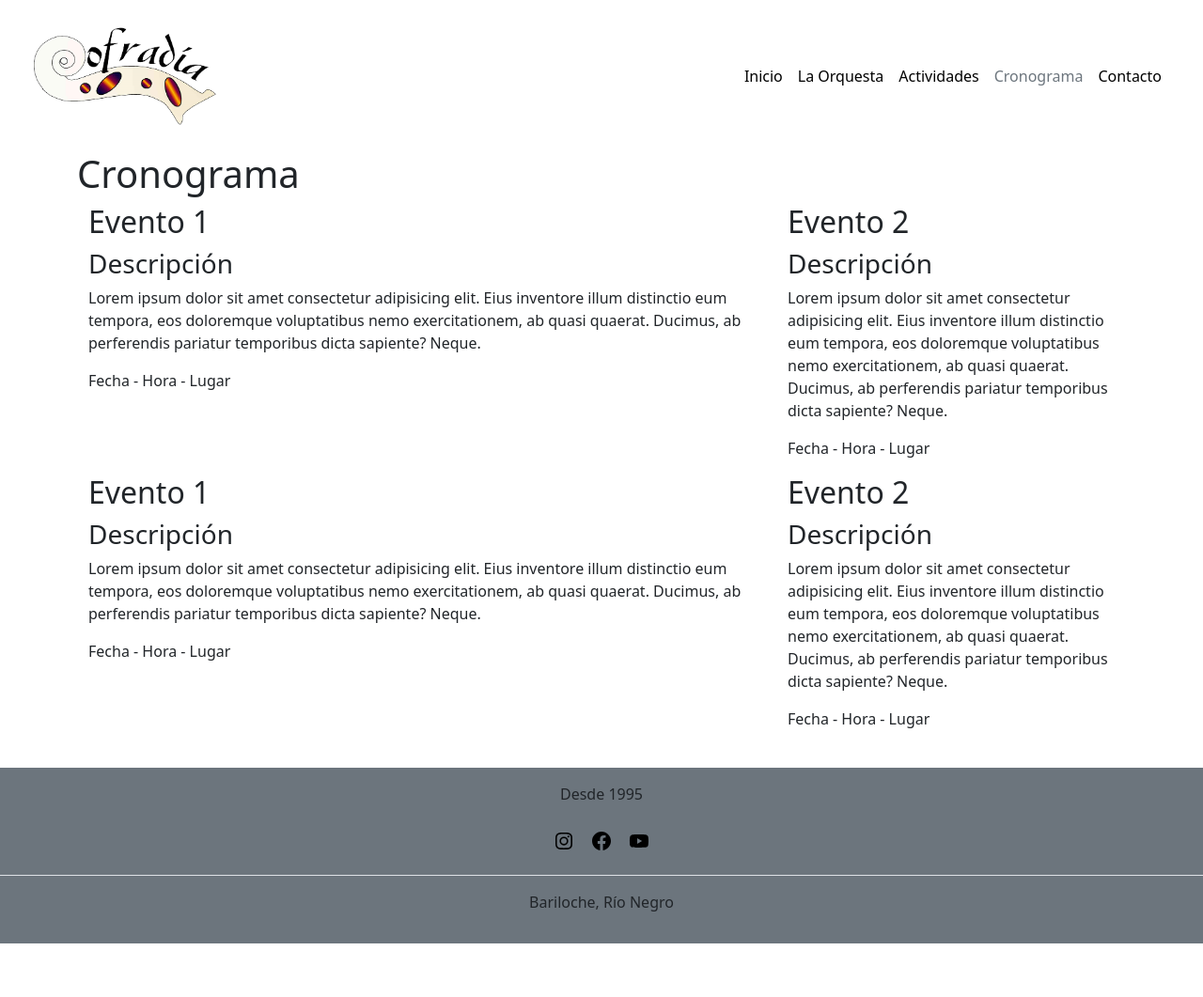
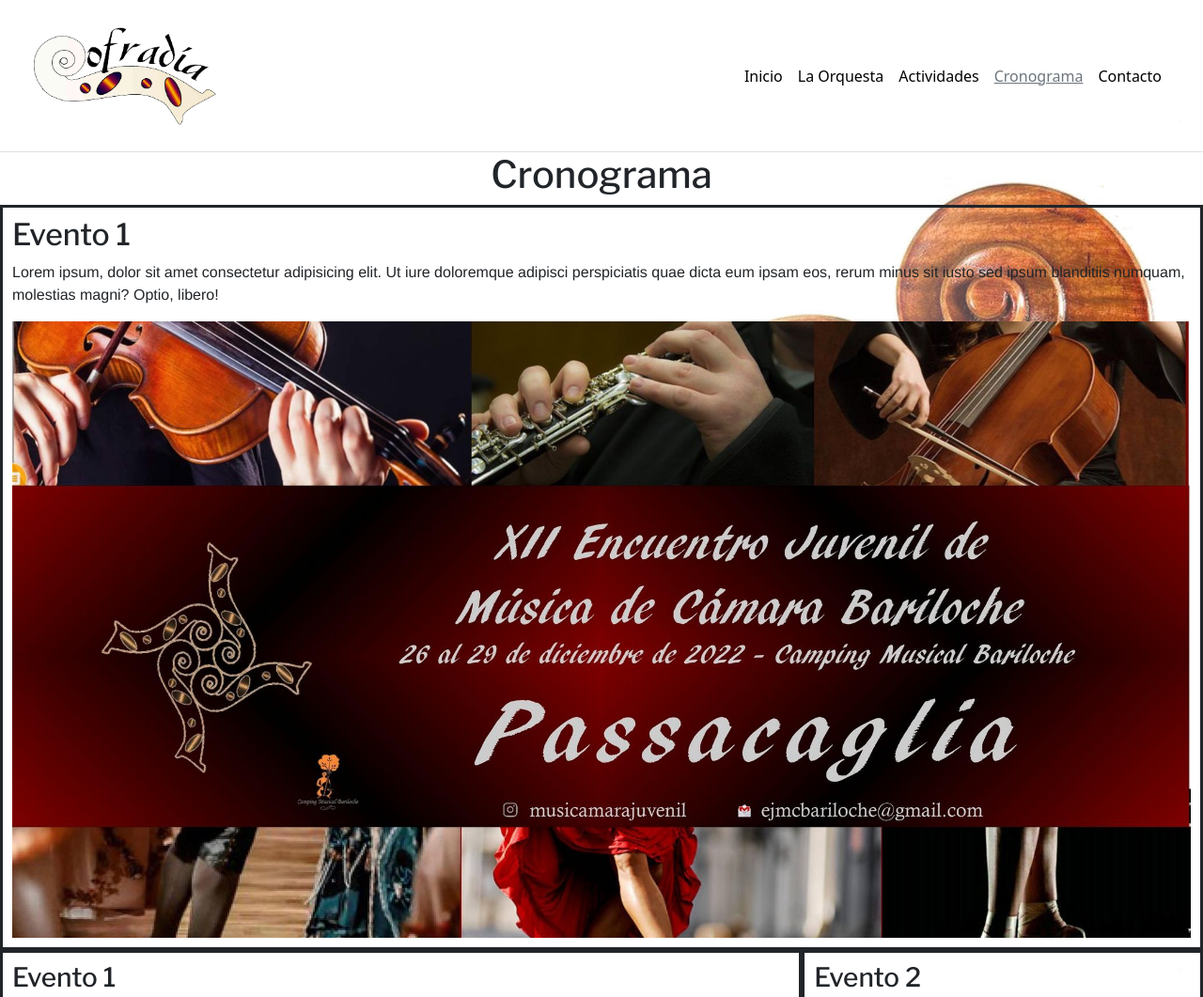
Before and after one commit to dos2z/PreEntrega2-Diaz-Eloy, a plain HTML site: page pages/cronograma.html in a window 1280 px wide. Shown: the top 1061 px of the page at 94% size. Before the commit the page ends 1028 px from the top, so only its background shows below. Drawn offline with nearby package versions, Linux system fonts and the light colour scheme.

Commit message:
trabajo con bootstrap-grid -cronograma-

```diff
--- a/pages/cronograma.html
+++ b/pages/cronograma.html
@@ -29,31 +29,29 @@
 
     <title>Cronograma</title>
 
-     <!--favicon-->
-     <link rel="icon" type="image/x-icon" sizes="32x32" href="../assets/icons/favicon_package_v0.16/favicon.ico">
+    <!--favicon-->
+    <link rel="icon" type="image/x-icon" sizes="32x32" href="../assets/icons/favicon_package_v0.16/favicon.ico">
 
 </head>
 
 <body>
-    <header class="px-4">
-        <nav class="navbar navbar-expand-md">
+    <header class="px-4 border-bottom">
+        <nav class="nav navbar navbar-expand-md">
             <div class="container-fluid">
-                <a class="logo navbar-brand" href="../index.html"><img src="../assets/img/logo-cofradia-removebg.png" alt="Logo Cofradia"
-                        width="200px"></a>
+                <a class="logo navbar-brand" href="../index.html"><img src="../assets/img/logo-cofradia-removebg.png"
+                        alt="Logo Cofradia" width="200px"></a>
                 <button class="navbar-toggler" type="button" data-bs-toggle="collapse" data-bs-target="#navbarNav"
                     aria-controls="navbarNav" aria-expanded="false" aria-label="Toggle navigation">
                     <span class="navbar-toggler-icon"></span>
                 </button>
                 <div class="collapse navbar-collapse" id="navbarNav">
-                    <ul class="navbar-nav ms-auto mb-2 mb-md-0">
+                    <ul class="nav__ul navbar-nav ms-auto mb-2 mb-md-0">
                         <li class="nav-item"><a class="nav-link text-black" href="../index.html">Inicio</a></li>
                         <li class="nav-item"><a class="nav-link text-black" href="./orquesta.html">La Orquesta</a>
                         </li>
-                        <li class="nav-item"><a class="nav-link text-black"
-                                href="./actividades.html">Actividades</a>
+                        <li class="nav-item"><a class="nav-link text-black" href="./actividades.html">Actividades</a>
                         </li>
-                        <li class="nav-item"><a class="activo nav-link text-secondary"
-                                href="#">Cronograma</a>
+                        <li class="nav-item"><a class="activo nav-link text-secondary" href="#">Cronograma</a>
                         </li>
                         <li class="nav-item"><a class="nav-link text-black" href="./contacto.html">Contacto</a>
                         </li>
@@ -63,52 +61,77 @@
         </nav>
     </header>
 
-    <main class="container">
+    <main class="container-fluid">
 
-        <h1 class="">Cronograma</h1>
+        <div class="portada">
+            <h1 class="text-center">Cronograma</h1>
 
-        <section class="cronograma container">
+        </div>
+
+        <section class="cronograma grid gap-20">
+
             <div class="row">
-                <div class="col-xl-8 col-md-6 col-sm-12 evento">
+                <div class="evento col-12">
                     <h2>Evento 1</h2>
-                    <h3>Descripción</h3>
-                    <p>Lorem ipsum dolor sit amet consectetur adipisicing elit. Eius inventore illum distinctio eum tempora,
-                        eos doloremque voluptatibus nemo exercitationem, ab quasi quaerat. Ducimus, ab perferendis pariatur
+                    <p>Lorem ipsum, dolor sit amet consectetur adipisicing elit. Ut iure doloremque adipisci
+                        perspiciatis quae dicta eum ipsam eos, rerum minus sit iusto sed ipsum blanditiis numquam,
+                        molestias magni? Optio, libero!</p>
+                    <img src="../assets/img/eventos/ejmc-dic-2022.jpg" class="img-fluid" alt="evento próximo">
+                </div>
+            </div>
+
+            <div class="row">
+                <div class="evento col-xl-8 col-md-6 col-sm-12  flex align-center">
+                    <h3>Evento 1</h3>
+                    <p>Lorem ipsum dolor sit amet consectetur adipisicing elit. Eius inventore illum distinctio eum
+                        tempora,
+                        eos doloremque voluptatibus nemo exercitationem, ab quasi quaerat. Ducimus, ab perferendis
+                        pariatur
                         temporibus dicta sapiente? Neque.</p>
                     <p>Fecha - Hora - Lugar</p>
+                    <img src="../assets/img/eventos/sabdao-3-dic-ejmc.jpg" class="img-fluid" alt="afiche">
                 </div>
 
-                <div class="col-xl-4 col-md-6 col-sm-12 evento">
-                    <h2>Evento 2</h2>
-                    <h3>Descripción</h3>
-                    <p>Lorem ipsum dolor sit amet consectetur adipisicing elit. Eius inventore illum distinctio eum tempora,
-                        eos doloremque voluptatibus nemo exercitationem, ab quasi quaerat. Ducimus, ab perferendis pariatur
+                <div class="evento col-xl-4 col-md-6 col-sm-12 flex align-center">
+                    <h3>Evento 2</h3>
+
+                    <p>Lorem ipsum dolor sit amet consectetur adipisicing elit. Eius inventore illum distinctio eum
+                        tempora,
+                        eos doloremque voluptatibus nemo exercitationem, ab quasi quaerat. Ducimus, ab perferendis
+                        pariatur
                         temporibus dicta sapiente? Neque.</p>
                     <p>Fecha - Hora - Lugar</p>
+                    <img src="../assets/img/eventos/18-01-2020.jpg" class="img-fluid" alt="afiche">
                 </div>
             </div>
 
 
             <div class="row">
-                <div class="col-xl-8 col-md-6 col-sm-12 evento">
-                    <h2>Evento 1</h2>
-                    <h3>Descripción</h3>
-                    <p>Lorem ipsum dolor sit amet consectetur adipisicing elit. Eius inventore illum distinctio eum tempora,
-                        eos doloremque voluptatibus nemo exercitationem, ab quasi quaerat. Ducimus, ab perferendis pariatur
+                <div class="evento col-xl-8 col-md-6 col-sm-12 ">
+                    <h3>Evento 1</h3>
+
+                    <p>Lorem ipsum dolor sit amet consectetur adipisicing elit. Eius inventore illum distinctio eum
+                        tempora,
+                        eos doloremque voluptatibus nemo exercitationem, ab quasi quaerat. Ducimus, ab perferendis
+                        pariatur
                         temporibus dicta sapiente? Neque.</p>
                     <p>Fecha - Hora - Lugar</p>
+                    <img src="../assets/img/eventos/concierto-final-cofradia2017.jpg" class="img-fluid" alt="afiche">
                 </div>
 
-                <div class="col-xl-4 col-md-6 col-sm-12 evento">
-                    <h2>Evento 2</h2>
-                    <h3>Descripción</h3>
-                    <p>Lorem ipsum dolor sit amet consectetur adipisicing elit. Eius inventore illum distinctio eum tempora,
-                        eos doloremque voluptatibus nemo exercitationem, ab quasi quaerat. Ducimus, ab perferendis pariatur
+                <div class="evento col-xl-4 col-md-6 col-sm-12 flex align-items-center">
+                    <h3>Evento 2</h3>
+
+                    <p>Lorem ipsum dolor sit amet consectetur adipisicing elit. Eius inventore illum distinctio eum
+                        tempora,
+                        eos doloremque voluptatibus nemo exercitationem, ab quasi quaerat. Ducimus, ab perferendis
+                        pariatur
                         temporibus dicta sapiente? Neque.</p>
                     <p>Fecha - Hora - Lugar</p>
+                    <img src="../assets/img/eventos/20-16-2016.jpg" class="img-fluid" alt="afiche">
                 </div>
             </div>
-
+        </section>
 
     </main>
 
--- a/styles/cronograma.css
+++ b/styles/cronograma.css
@@ -0,0 +1,61 @@
+* {
+    margin: 0;
+    padding: 0;
+    box-sizing: border-box;
+}
+
+h1,
+h2,
+h3 {
+    font-family: 'Libre Franklin', sans-serif;
+}
+
+p {
+    font-family: 'Arimo', sans-serif;
+}
+
+
+.nav__ul li a:hover {
+    color: #000;
+    text-shadow: 1px 1px 10px #212121;
+}
+
+.activo {
+    text-decoration: underline;
+}
+
+@media screen and (min-width: 980px) {
+
+
+    body{
+        background: linear-gradient(to right, #ffffff 30%, #ffffff00), url(../assets/img/tres-riccios.jpg);
+        background-size: contain;
+        background-repeat: repeat;
+        background-position: top;
+   }
+
+}
+
+@media screen and (max-width: 979px) {
+
+    .portada {
+
+        background: linear-gradient(to right, #ffffff 30%, #ffffff00), url(../assets/img/tres-riccios.jpg);
+        background-size: cover;
+        background-repeat: no-repeat;
+        background-position: right;
+
+
+    }
+
+}
+
+
+
+
+
+.evento {
+    padding: 10px;
+    border: solid;
+
+}
```
Also changed, not shown: pages/actividades.html (+1 -1 lines), assets/img/eventos/18-01-2020.jpg (added), assets/img/eventos/20-16-2016.jpg (added), assets/img/eventos/concierto-final-cofradia2017.jpg (added), assets/img/eventos/ejmc-dic-2022.jpg (added), assets/img/eventos/sabdao-3-dic-ejmc.jpg (added).
